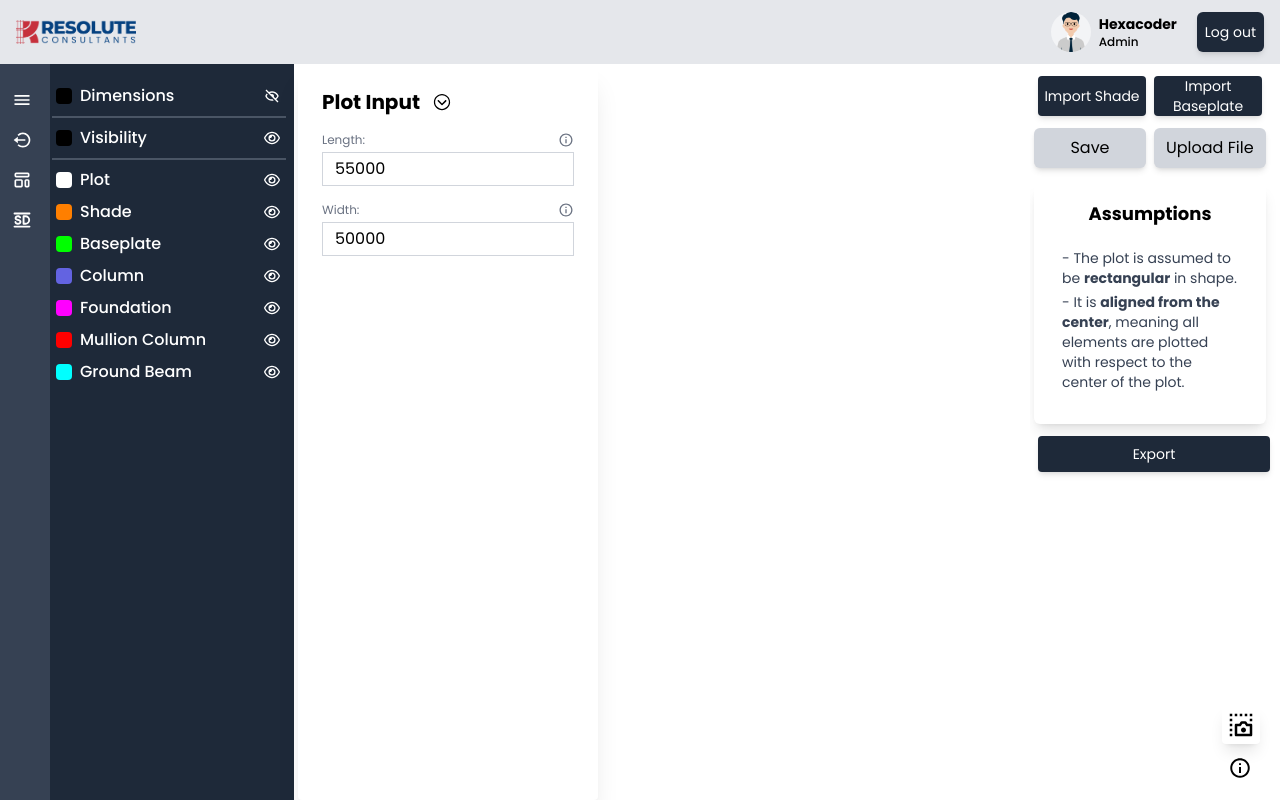
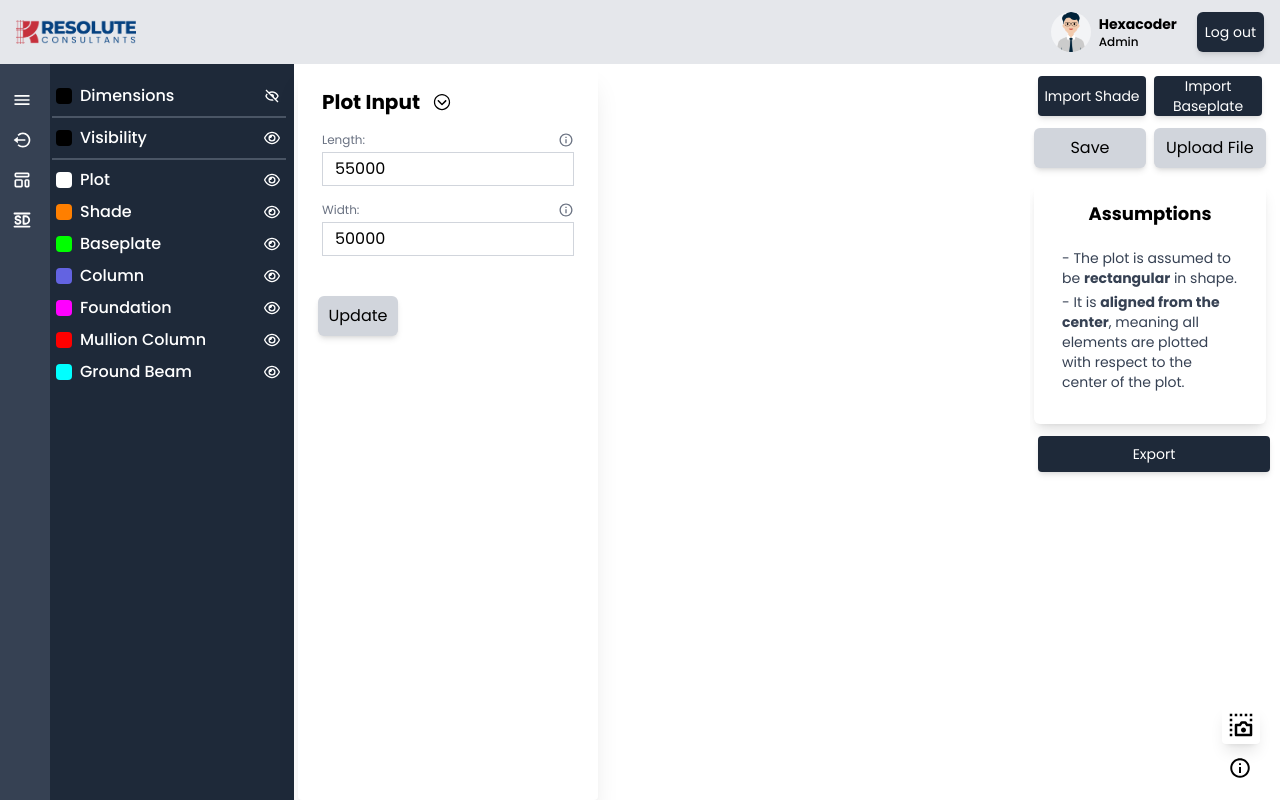
Before and after one commit to RishiDhimmar/shed-frontend, a React (Vite) app: page /project in a window 1280 px wide. Built offline with nearby package versions, Linux system fonts and the light colour scheme.

Commit message:
update button

```diff
--- a/src/components/threeenv/inputs/Layout.tsx
+++ b/src/components/threeenv/inputs/Layout.tsx
@@ -9,6 +9,7 @@ import { MullionColumn } from "./MullianColumn";
 import LayoutItem from "./LayoutItem";
 import { GroundBeam } from "./GroundBeam";
 import Foundation from "./Foundation";
+import Update from "../../../utils/Update";
 
 export const Layout = observer(() => {
   const [selectedTitle, setSelectedTitle] = useState<string | null>(null);
@@ -106,6 +107,7 @@ export const Layout = observer(() => {
         {uiStore.currentComponent === "foundation" && <Foundation />}
         {uiStore.currentComponent === "mullionColumn" && <MullionColumn />}
         {uiStore.currentComponent === "groundBeam" && <GroundBeam />}
+        <Update />
       </div>
     </div>
   );
--- /dev/null
+++ b/src/utils/Update.tsx
@@ -0,0 +1,7 @@
+export default function Update() {
+  return (
+    <button className="bg-gray-300 p-2 rounded-md shadow-md hover:bg-gray-400 cursor-pointer w-20 ml-5 ">
+      Update
+    </button>
+  );
+}
```
